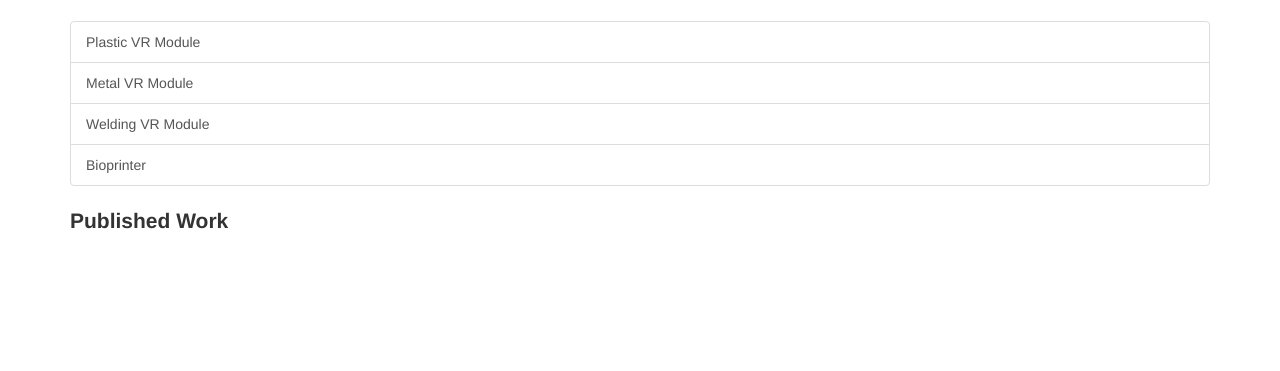
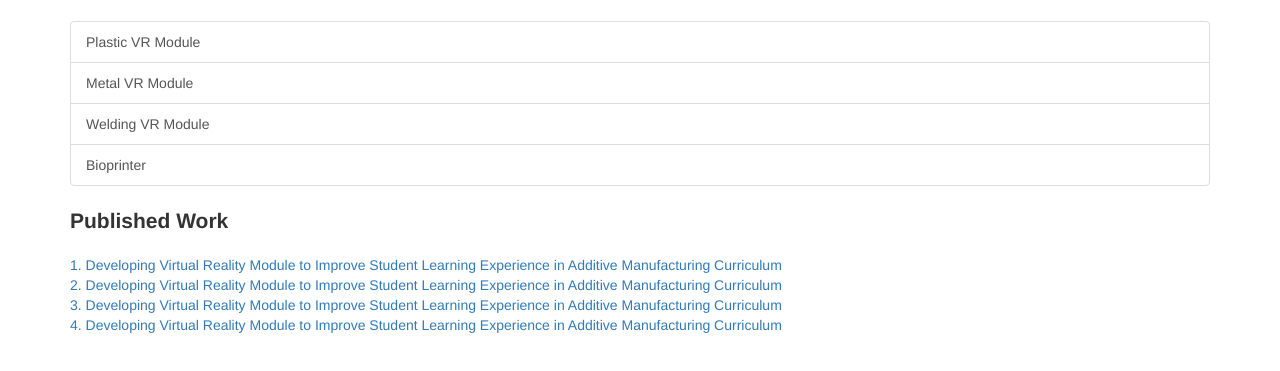
Before and after one commit to Shambhuraj43/iupui-website-v1, a plain HTML site: page index.html in a window 1280 px wide. Shown: the part 973-1344 px from the top of the page. Before the commit the page ends 1228 px from the top, so only its background shows below. Drawn offline with nearby package versions, Linux system fonts and the light colour scheme.

Commit message:
added published work section

```diff
--- a/index.html
+++ b/index.html
@@ -55,6 +55,11 @@
     </ul>
   </div>
   <h1 class="lead"> <strong>Published Work </strong> </h1>
+  <a class="primary" href="https://scholarworks.iupui.edu/handle/1805/26701">1. Developing Virtual Reality Module to Improve Student Learning Experience in Additive Manufacturing Curriculum</a><br>
+  <a href="https://scholarworks.iupui.edu/handle/1805/26701">2. Developing Virtual Reality Module to Improve Student Learning Experience in Additive Manufacturing Curriculum</a><br>
+  <a href="https://scholarworks.iupui.edu/handle/1805/26701">3. Developing Virtual Reality Module to Improve Student Learning Experience in Additive Manufacturing Curriculum</a><br>
+  <a href="https://scholarworks.iupui.edu/handle/1805/26701">4. Developing Virtual Reality Module to Improve Student Learning Experience in Additive Manufacturing Curriculum</a><br>
+  <div style="height:400px; width:100%; clear:both;"></div>
 </div>
 </body>
 </html>
```
